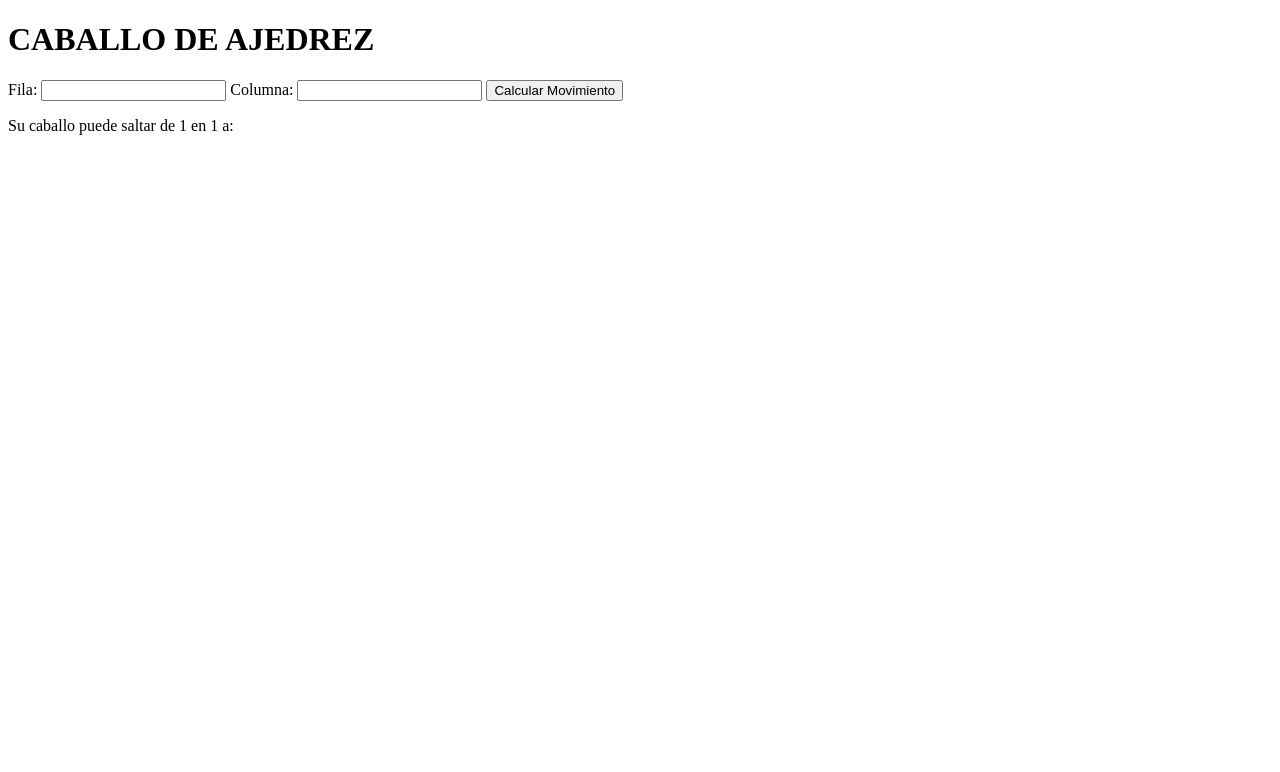
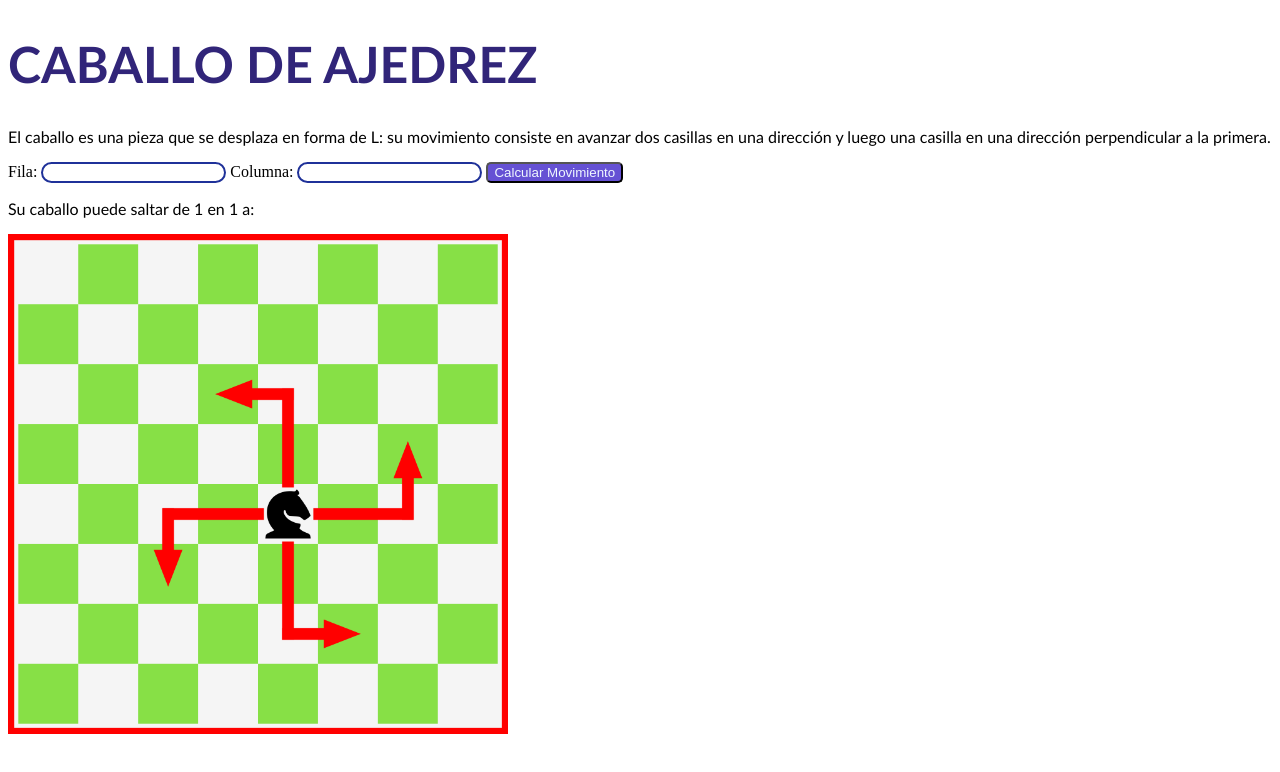
Before and after one commit to KarolainReyes/CABALLITOO, a plain HTML site: page index.html in a window 1280 px wide. Drawn offline with Linux system fonts and the light colour scheme.

Commit message:
feat: :sparkles: add cs
add style

by@KarolainREyes

```diff
--- a/index.html
+++ b/index.html
@@ -4,14 +4,17 @@
     <meta charset="UTF-8">
     <meta name="viewport" content="width=device-width, initial-scale=1.0">
     <title>Document</title>
+    <link rel="stylesheet" href="./style.css">
 </head>
 <body>
     <h1>CABALLO DE AJEDREZ</h1>
+    <p>El caballo es una pieza que se desplaza en forma de L: su movimiento consiste en avanzar dos casillas en una dirección y luego una casilla en una dirección perpendicular a la primera.</p>
     Fila: <input type="number" id="fila" required>
     Columna: <input type="number" id="columna" required>
     <button onclick="calcularMovimiento">Calcular Movimiento</button>
 
     <p>Su caballo puede saltar de 1 en 1 a: </p>
+    <img src="./images/cuadrito.png" alt="cuadro ajedrez caballo" width="500px">
 
     <script src="./main.js"></script>
 </body>
--- /dev/null
+++ b/style.css
@@ -0,0 +1,22 @@
+
+h1 {
+    color: rgb(49, 37, 121);
+    font-family: 'Gill Sans', 'Gill Sans MT', Calibri, 'Trebuchet MS', sans-serif;
+    font-size: 50px;
+}
+
+input {
+    border: 2px solid rgb(31, 49, 153);
+    border-radius: 15px;
+}
+
+button {
+    background-color: rgb(101, 81, 212);
+    color: aliceblue;
+    border-radius: 5px;
+}
+
+p{
+    font-family: 'Gill Sans', 'Gill Sans MT', Calibri, 'Trebuchet MS', sans-serif;
+
+}
```
Also changed, not shown: images/cuadrito.png (added).
